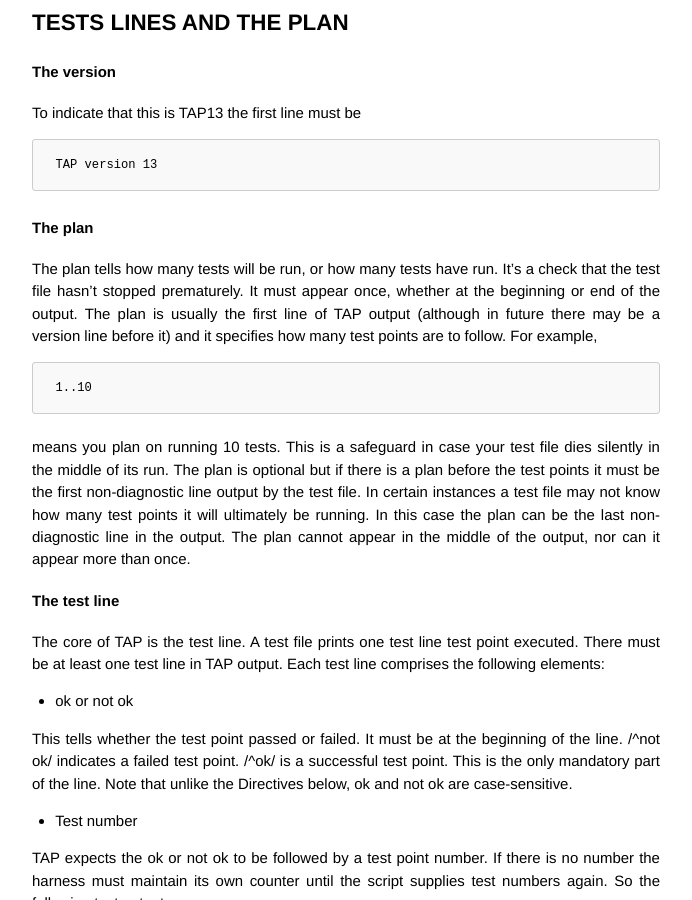
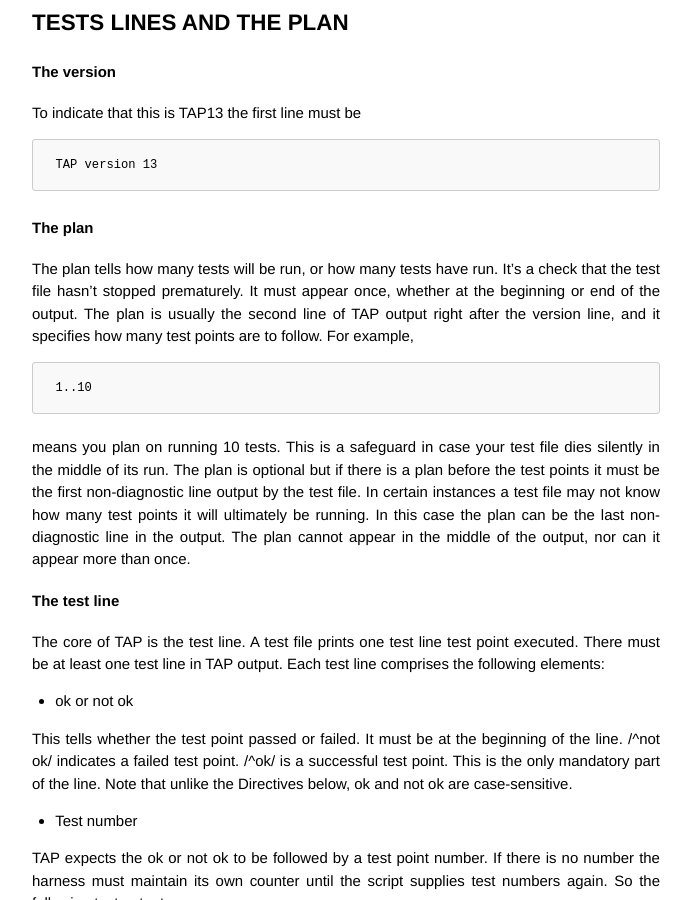
Before and after one commit to TestAnything/testanything.github.io, a Jekyll site: the page built from tap-version-13-specification.md, in a window 1280 px wide and 900 px high, scrolled down 1773 px. Shown: the whole window, without its empty margins (294-986 px from the left). Built offline with Jekyll 4.4.1, drawn with Linux system fonts in a browser that asks for light colours.

Commit message:
Update copy in the plan section
Updated to mention the version line

````diff
--- a/tap-version-13-specification.md
+++ b/tap-version-13-specification.md
@@ -77,7 +77,7 @@
 
 ### The plan
 The plan tells how many tests will be run, or how many tests have run. It's a check that the test file hasn't stopped prematurely. It must appear once, whether at the beginning or end of the output.
-The plan is usually the first line of TAP output (although in future there may be a version line before it) and it specifies how many test points are to follow. For example,
+The plan is usually the second line of TAP output right after the version line, and it specifies how many test points are to follow. For example,
 
 ```
 1..10
````
